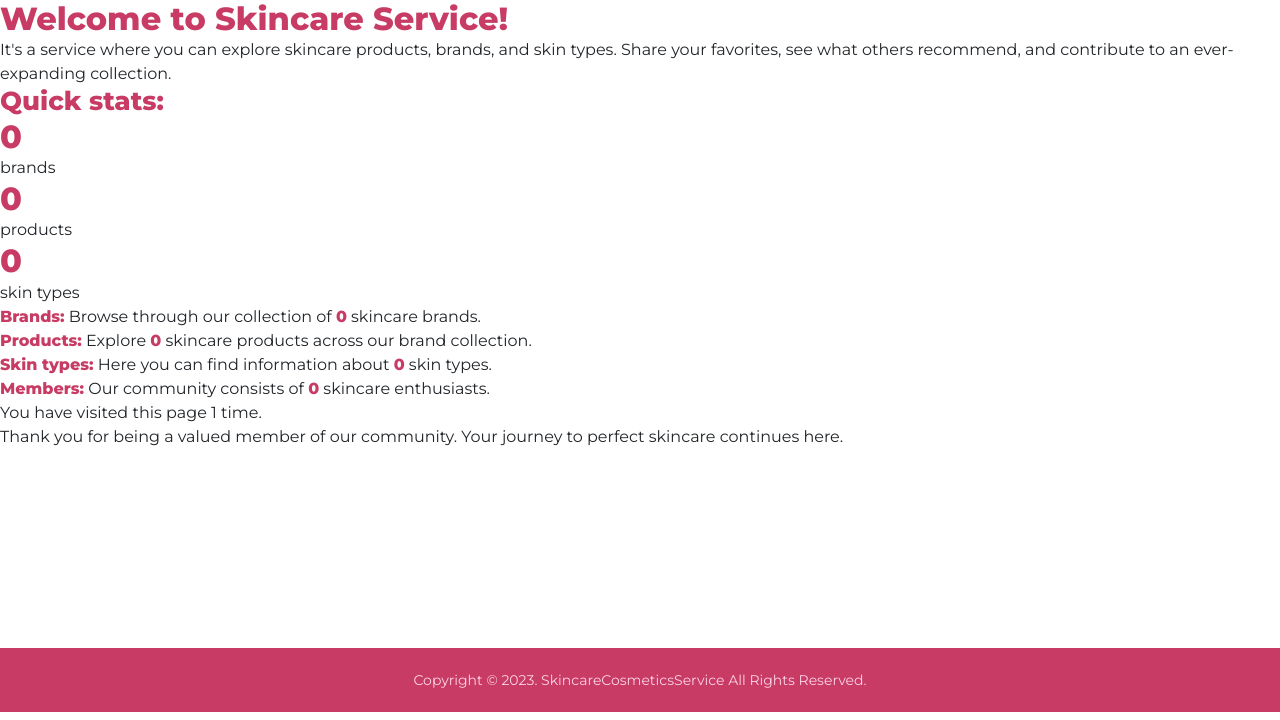
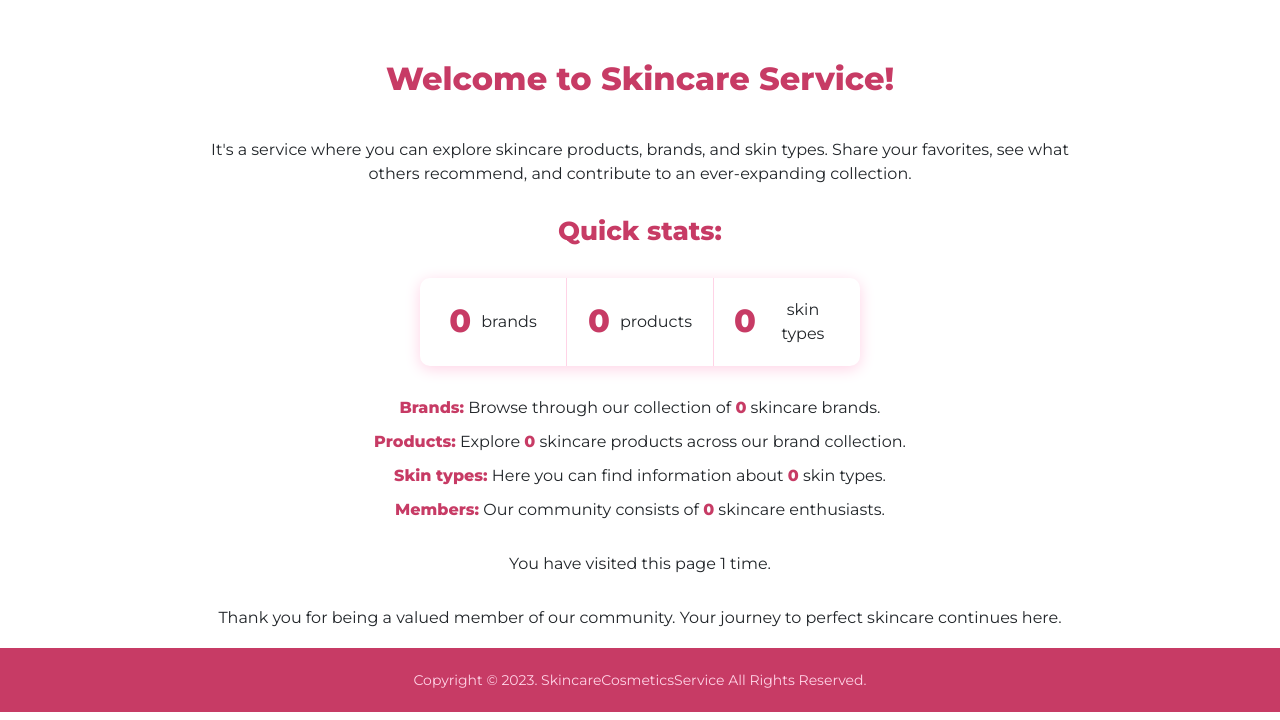
Before and after one commit to nailia-mamiedova/skincare-cosmetics-service, a Django app: page / in a window 1280 px wide. Shown: the part 88-808 px from the top of the page. Run offline with Django 4.2, Linux system fonts and the light colour scheme; data that the repository does not hold is empty.

Commit message:
Add styling for index.html content to styles.css

```diff
--- a/static/css/styles.css
+++ b/static/css/styles.css
@@ -113,3 +113,48 @@ p {
     font-size: 14px;
     color: #FFD3E6;
 }
+
+.custom-content-block {
+    justify-content: center;
+    align-items: center;
+    text-align: center;
+    padding: 60px 200px;
+}
+
+.custom-40px-padding-bottom {
+    padding-bottom: 40px;
+}
+
+.custom-30px-padding-bottom {
+    padding-bottom: 30px;
+}
+
+.custom-statistics {
+    border-radius: 10px;
+    display: flex;
+    width: 50%;
+    margin: 0 auto;
+    box-shadow: 0 3px 15px #FFD3E6;
+}
+
+.statistics-cell {
+    margin: 20px;
+    flex: 1;
+    display: flex;
+    justify-content: center;
+    align-items: center;
+}
+
+.statistics-divider {
+    width: 1px;
+    background-color: #FFD3E6;
+    height: auto;
+}
+
+.custom-stat-num {
+    margin-right: 10px;
+}
+
+.custom-list-element:not(:last-child) {
+    padding-bottom: 10px;
+}
```
